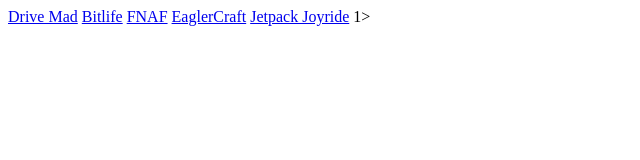
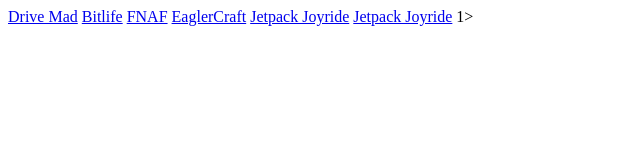
Before and after one commit to agrofig/gamez, a plain HTML site: page index.html in a window 1280 px wide. Shown: the whole page, without its empty margins (0-640 px from the left). Drawn offline with Linux system fonts and the light colour scheme.

Commit message:
Update index.html

```diff
--- a/index.html
+++ b/index.html
@@ -9,6 +9,7 @@
 <a href="fnaf.html" id="c" class="nav-button">FNAF</a>
 <a href="Eagler.html" id="c" class="nav-button">EaglerCraft</a>
 <a href="Jetpackjoy.html" id="c" class="nav-button">Jetpack Joyride</a>
+<a href="vexgames.html" id="c" class="nav-button">Jetpack Joyride</a>
 </body>
 </html>
 1>
```
